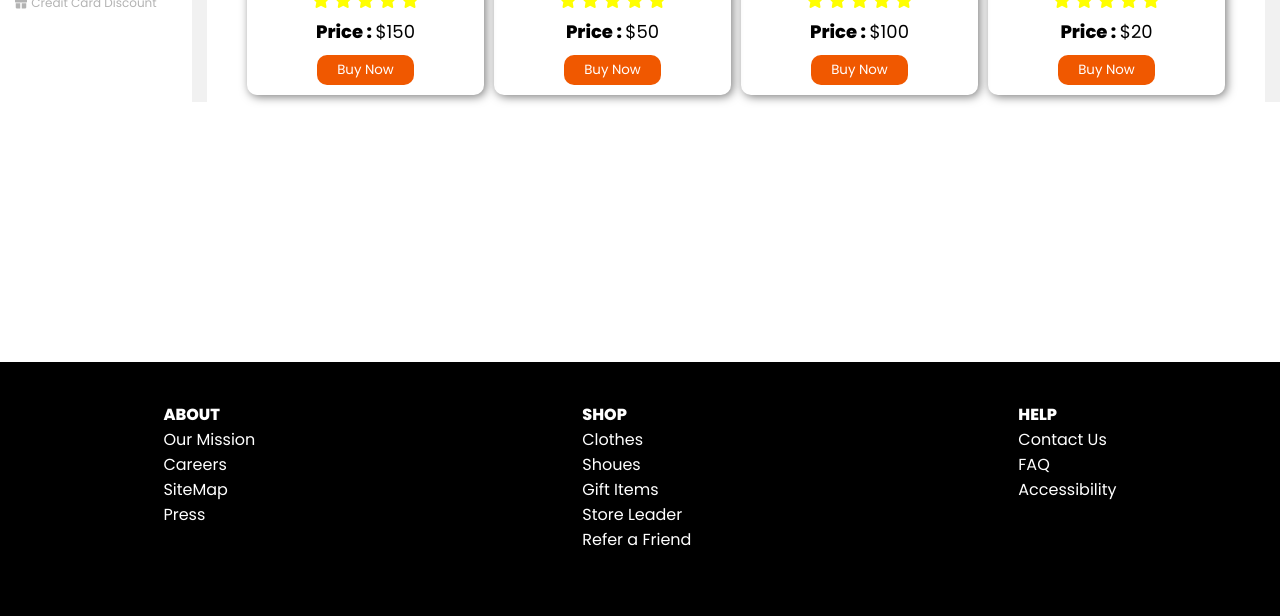
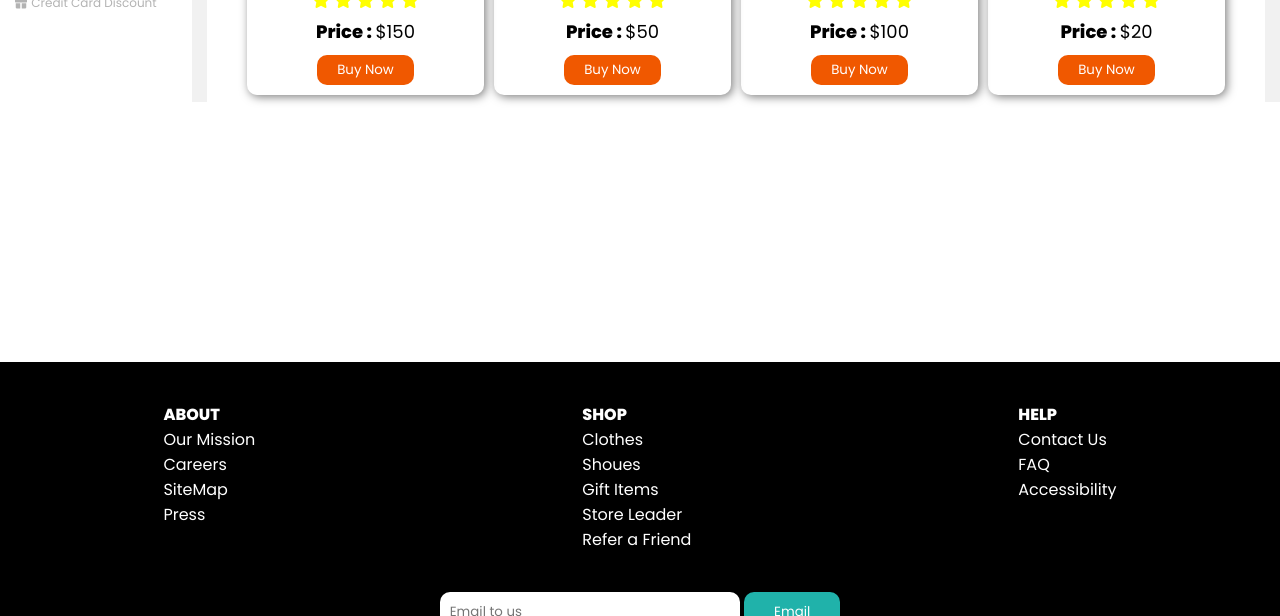
Before and after one commit to DanushB151/InternKnowledgeTransfer, a plain HTML site: page index.html in a window 1280 px wide. Shown: the part 818-1434 px from the top of the page. Drawn offline with Linux system fonts and the light colour scheme.

Commit message:
Added input fied in to the footer

```diff
--- a/css/style.css
+++ b/css/style.css
@@ -377,3 +377,31 @@ footer p{
 .buttom-text{
     text-align: center;
 }
+
+
+.input-footer{
+    display: flex;
+    justify-content: center;
+}
+
+.input input{
+    width: 300px;
+    padding: 10px;
+    border-radius: 10px;
+    border: none;
+    outline: none;
+}
+
+.input button{
+    padding: 10px 30px;
+    border-radius: 10px;
+    outline: none;
+    border: none;
+    color: white;
+    background-color: lightseagreen;
+    cursor: pointer;
+}
+
+.input button:hover{
+    opacity: .8;
+}
--- a/index.html
+++ b/index.html
@@ -290,6 +290,13 @@
             <p>Accessibility</p>
           </div>
         </div>
+        <div class="input-footer">
+            <div class="input">
+                <input type="text" placeholder="Email to us">
+                <button >Email</button>
+            </div>
+
+        </div>
         <div class="icons">
             <i class="fa-brands fa-facebook"></i>
             <i class="fa-brands fa-twitter"></i>
```
